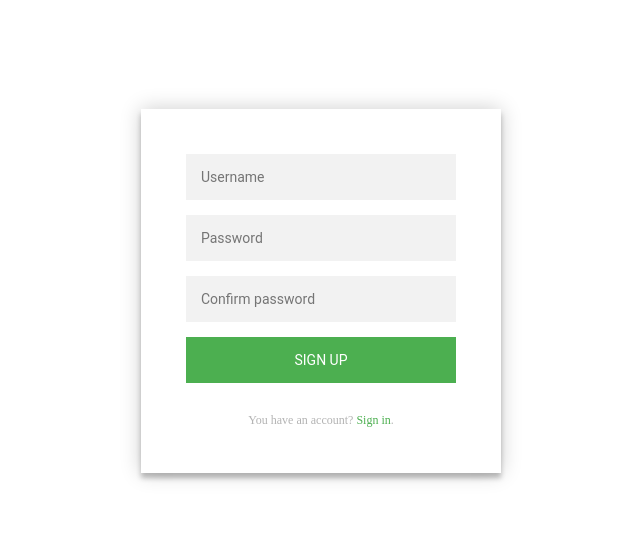
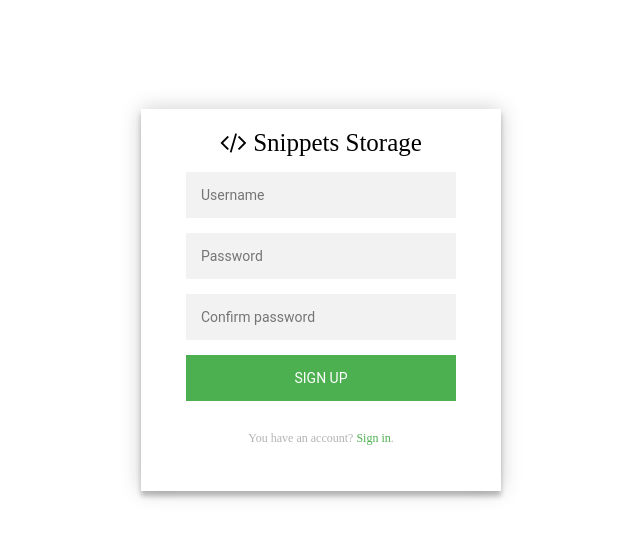
Before and after one commit to marnow955/Snippets-Storage, a plain HTML site: page register.html in a window 1280 px wide. Shown: the whole page, without its empty margins (319-959 px from the left). Drawn offline with Linux system fonts and the light colour scheme.

Commit message:
add logo

```diff
--- a/register.html
+++ b/register.html
@@ -9,11 +9,13 @@
      <meta name="description" content="Snippets Storage" />
      <meta name="keywords" content="snippets, code, programming, storage" />
 
-     <link rel="stylesheet" href="static/styles.css" type="text/css" />
+     <link href="//maxcdn.bootstrapcdn.com/font-awesome/4.2.0/css/font-awesome.min.css" rel="stylesheet">
+     <link rel="stylesheet" href="static/css/styles.css" type="text/css" />
    </head>
    <body>
      <div class="page">
        <div class="form">
+	 <div class="icon"><i class="fa fa-code"></i> Snippets Storage</div>
          <form class="register-form" id="rejestracja-form" action="register.php" method="post">
 	   <input type="text" placeholder="Username" name = "username" id="username" maxlength="10" required/>
 	   <input type="password" placeholder="Password" name = "password1" id="password1"required/>
--- a/static/styles.css
+++ b/static/css/styles.css
@@ -10,6 +10,7 @@
   max-width: 360px;
   margin: 0 auto 100px;
   padding: 45px;
+  padding-top: 20px;
   text-align: center;
   box-shadow: 0 0 20px 0 rgba(0, 0, 0, 0.2), 0 5px 5px 0 rgba(0, 0, 0, 0.24);
 }
@@ -50,3 +51,7 @@ input[type="submit"]:hover,input[type="submit"]:active,input[type="submit"]:focu
   color: #4CAF50;
   text-decoration: none;
 }
+.icon {
+  font-size: 25px;
+  padding-bottom: 15px;
+}
```
Also changed, not shown: index.html (+3 -1 lines).
